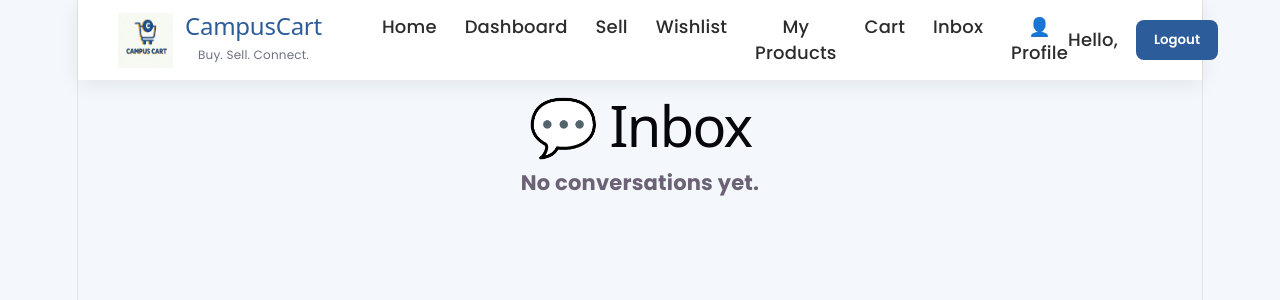
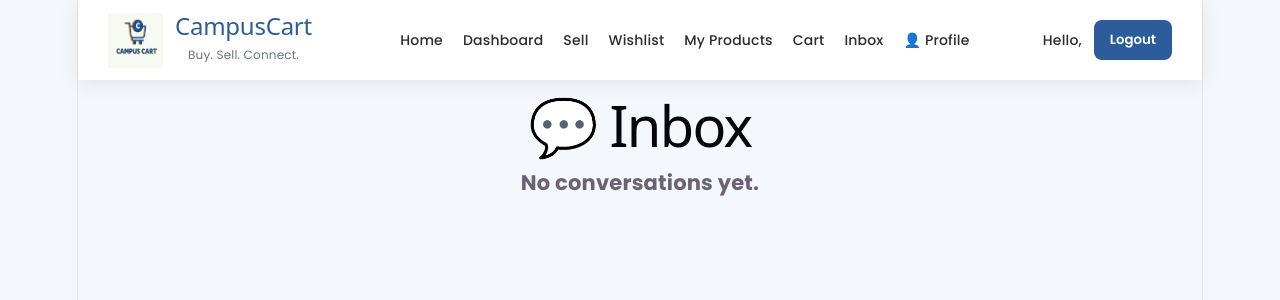
Before and after one commit to Eli11-star/CampusCart, a React (Vite) app in the folder frontend/: page /inbox in a window 1280 px wide. Shown: the top 300 px of the page. Built offline with nearby package versions, Linux system fonts and the light colour scheme; no server answers.

Commit message:
Make navbar responsive

```diff
--- a/frontend/src/App.css
+++ b/frontend/src/App.css
@@ -685,11 +685,12 @@ margin:20px 0;
   width: 150px;
   margin-bottom: 20px;
 }
-
 .auth-card h1 {
   color: #2D5C9A;
-  margin-bottom: 8px;
+  margin: 10px 0 8px;
+  line-height: 1.3;
 }
+
 
 .tagline {
   color: #F4A62A;
--- a/frontend/src/components/Navbar.css
+++ b/frontend/src/components/Navbar.css
@@ -1,20 +1,25 @@
+/* ================= NAVBAR ================= */
+
 .navbar {
-  height: 80px;
+  min-height: 80px;
   background: white;
   display: flex;
-  justify-content: space-between;
   align-items: center;
-  padding: 0 40px;
-  box-shadow: 0 4px 20px rgba(0,0,0,.08);
+  padding: 10px 30px;
+  box-shadow: 0 4px 20px rgba(0, 0, 0, 0.08);
   position: sticky;
   top: 0;
   z-index: 1000;
+  box-sizing: border-box;
 }
+
+/* ================= LOGO ================= */
 
 .nav-logo {
   display: flex;
   align-items: center;
   gap: 12px;
+  flex-shrink: 0;
 }
 
 .nav-logo img {
@@ -33,18 +38,33 @@
   color: #6B7280;
 }
 
+/* ================= NAV CONTENT ================= */
+
+.nav-content {
+  display: flex;
+  align-items: center;
+  flex: 1;
+  margin-left: 40px;
+}
+
+/* ================= NAV LINKS ================= */
+
 .nav-links {
   display: flex;
-  gap: 28px;
-  margin-left: 60px;
+  align-items: center;
+  justify-content: center;
+  gap: 20px;
+  flex: 1;
 }
 
 .nav-links a {
   text-decoration: none;
   color: #2C2C2C;
   font-weight: 500;
-  transition: .3s;
+  font-size: 14px;
+  transition: 0.3s;
   position: relative;
+  white-space: nowrap;
 }
 
 .nav-links a:hover {
@@ -59,35 +79,175 @@
   width: 0%;
   height: 3px;
   background: #F4A62A;
-  transition: .3s;
+  transition: 0.3s;
 }
 
 .nav-links a:hover::after {
   width: 100%;
 }
 
+/* ================= USER SECTION ================= */
+
 .nav-user {
   display: flex;
   align-items: center;
-  gap: 18px;
+  gap: 12px;
+  margin-left: 25px;
+  flex-shrink: 0;
 }
 
 .nav-user span {
   color: #2C2C2C;
   font-weight: 500;
+  font-size: 14px;
+  white-space: nowrap;
 }
 
 .nav-user button {
   background: #2D5C9A;
   color: white;
   border: none;
-  padding: 10px 18px;
+  padding: 10px 16px;
   border-radius: 8px;
   cursor: pointer;
   font-weight: 600;
-  transition: .3s;
+  transition: 0.3s;
+  white-space: nowrap;
 }
 
 .nav-user button:hover {
   background: #F4A62A;
 }
+
+/* ================= HAMBURGER ================= */
+
+.menu-toggle {
+  display: none;
+  background: transparent;
+  border: none;
+  font-size: 30px;
+  cursor: pointer;
+  color: #2D5C9A;
+  margin-left: auto;
+}
+
+/* ================= TABLET ================= */
+
+@media (max-width: 1200px) {
+
+  .navbar {
+    padding: 10px 20px;
+  }
+
+  .nav-content {
+    margin-left: 20px;
+  }
+
+  .nav-links {
+    gap: 14px;
+  }
+
+  .nav-links a {
+    font-size: 13px;
+  }
+
+  .nav-user {
+    margin-left: 15px;
+  }
+
+  .nav-user span {
+    display: none;
+  }
+
+}
+
+/* ================= MOBILE ================= */
+
+@media (max-width: 900px) {
+
+  .navbar {
+    position: sticky;
+    padding: 10px 20px;
+    flex-wrap: wrap;
+  }
+
+  .menu-toggle {
+    display: block;
+  }
+
+  .nav-content {
+    display: none;
+    width: 100%;
+    flex-direction: column;
+    align-items: stretch;
+    margin-left: 0;
+    padding-top: 20px;
+  }
+
+  .nav-content.open {
+    display: flex;
+  }
+
+  .nav-links {
+    flex-direction: column;
+    gap: 0;
+    width: 100%;
+  }
+
+  .nav-links a {
+    width: 100%;
+    text-align: center;
+    padding: 14px 0;
+    font-size: 16px;
+  }
+
+  .nav-links a::after {
+    display: none;
+  }
+
+  .nav-links a:hover {
+    background: #F5F7FA;
+    color: #2D5C9A;
+  }
+
+  .nav-user {
+    width: 100%;
+    flex-direction: column;
+    margin: 15px 0 0;
+    padding-top: 15px;
+    border-top: 1px solid #eee;
+  }
+
+  .nav-user span {
+    display: block;
+  }
+
+  .nav-user button {
+    width: 100%;
+    max-width: 250px;
+  }
+
+}
+
+/* ================= SMALL MOBILE ================= */
+
+@media (max-width: 500px) {
+
+  .navbar {
+    padding: 8px 15px;
+  }
+
+  .nav-logo img {
+    width: 45px;
+    height: 45px;
+  }
+
+  .brand h2 {
+    font-size: 20px;
+  }
+
+  .brand span {
+    font-size: 10px;
+  }
+
+}
--- a/frontend/src/components/Navbar.jsx
+++ b/frontend/src/components/Navbar.jsx
@@ -1,8 +1,10 @@
 import "./Navbar.css";
 import { Link, useNavigate } from "react-router-dom";
+import { useState } from "react";
 
 function Navbar() {
   const navigate = useNavigate();
+  const [menuOpen, setMenuOpen] = useState(false);
 
   const user = JSON.parse(localStorage.getItem("user"));
 
@@ -12,28 +14,46 @@ function Navbar() {
     navigate("/");
   };
 
+  const closeMenu = () => {
+    setMenuOpen(false);
+  };
+
   return (
     <nav className="navbar">
 
+      {/* Logo */}
       <div className="nav-logo">
         <img src="/logo.png" alt="CampusCart" />
+
         <div className="brand">
           <h2>CampusCart</h2>
           <span>Buy. Sell. Connect.</span>
         </div>
       </div>
 
+      {/* Hamburger Button */}
+      <button
+        className="menu-toggle"
+        onClick={() => setMenuOpen(!menuOpen)}
+      >
+        ☰
+      </button>
+
+      {/* Navigation */}
+      <div className={`nav-content ${menuOpen ? "open" : ""}`}>
+
         <div className="nav-links">
-        <Link to="/products">Home</Link>
-        <Link to="/dashboard">Dashboard</Link>
-        <Link to="/products">Sell</Link>
-        <Link to="/wishlist">Wishlist</Link>
-        <Link to="/my-products">My Products</Link>
-        <Link to="/cart">Cart</Link>
-        <Link to="/inbox">Inbox</Link>
-        <Link to="/profile">👤 Profile</Link>
+          <Link to="/products" onClick={closeMenu}>Home</Link>
+          <Link to="/dashboard" onClick={closeMenu}>Dashboard</Link>
+          <Link to="/products" onClick={closeMenu}>Sell</Link>
+          <Link to="/wishlist" onClick={closeMenu}>Wishlist</Link>
+          <Link to="/my-products" onClick={closeMenu}>My Products</Link>
+          <Link to="/cart" onClick={closeMenu}>Cart</Link>
+          <Link to="/inbox" onClick={closeMenu}>Inbox</Link>
+          <Link to="/profile" onClick={closeMenu}>👤 Profile</Link>
         </div>
 
+        {/* User Section */}
         <div className="nav-user">
           <span>Hello, {user?.name}</span>
 
@@ -42,6 +62,8 @@ function Navbar() {
           </button>
         </div>
 
+      </div>
+
     </nav>
   );
 }
```
Lines whose indentation alone changed are shown as unchanged.
